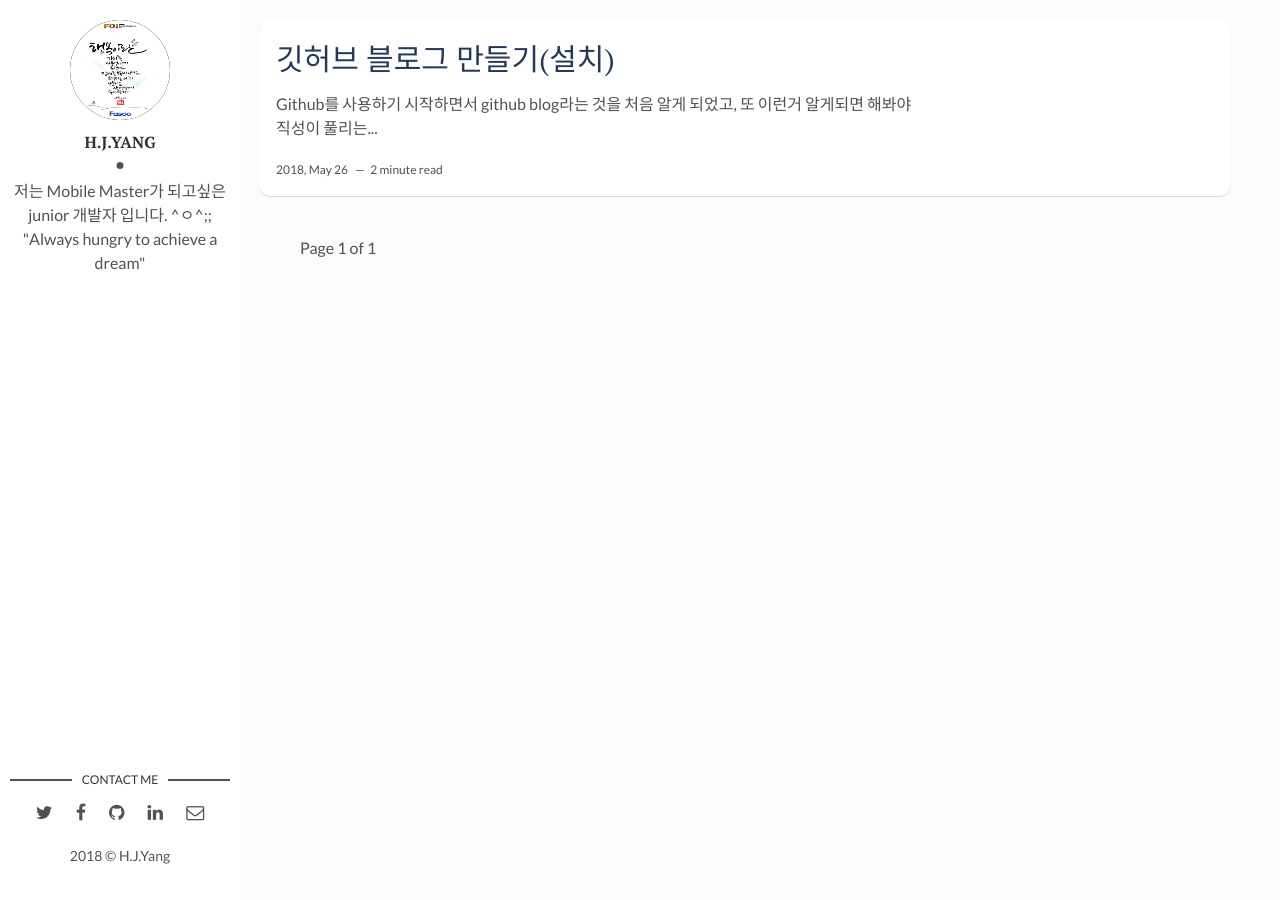
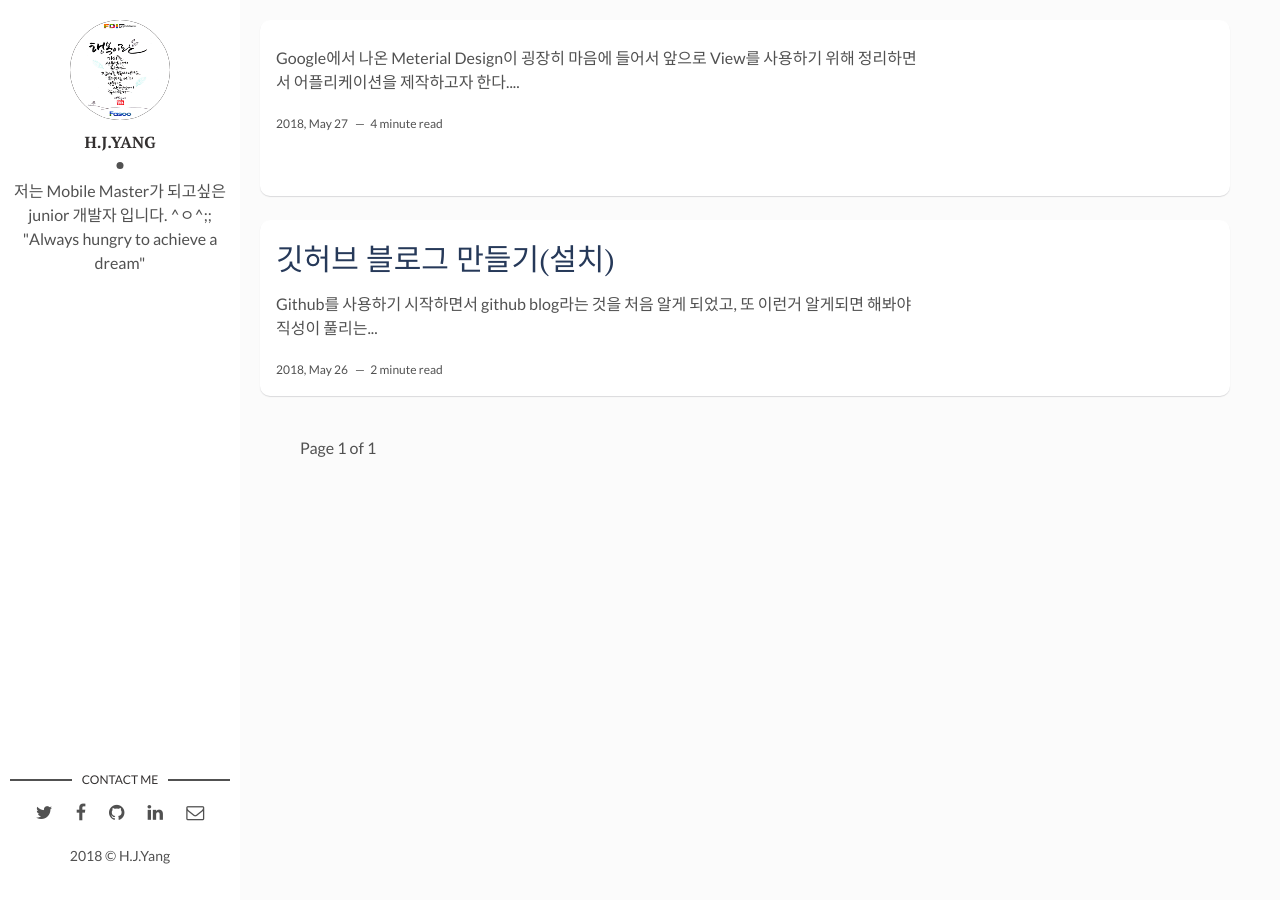
Before and after one commit to youngyhj92/youngyhj92.github.io, a Jekyll site: the page built from index.html, in a window 1280 px wide. Built offline with Jekyll 4.4.1, drawn with Linux system fonts in a browser that asks for light colours; the list of posts is cut into pages by our own code; part of the change alters nothing that is shown.

Commit message:
Android CardView Upload

```diff
--- a/_config.yml
+++ b/_config.yml
@@ -19,7 +19,7 @@ social-linkedin: # add your Linkedin handle
 social-email: makellan1926@gmail.com # add your Email address
 
 # Disqus
-discus-identifier: Mr.Yang # add your discus identifier
+discus-identifier: mr-brown # add your discus identifier
 
 #Timezone
 timezone: KR
--- /dev/null
+++ b/_posts/2018-05-27-CardView.markdown
@@ -0,0 +1,170 @@
+---
+layout: post
+title: [Android-Meterial Design]1. CardView
+date: 2018-05-27 22:00:00 +0900
+description: How to make CardView # Add post description (optional)
+img: cardview.png# Add image post (optional)
+tags: [Android, View, Meterial Design] # add tag
+---
+Google에서 나온 Meterial Design이 굉장히 마음에 들어서 앞으로 View를 사용하기 위해 정리하면서 어플리케이션을 제작하고자 한다. 한 프로젝트에 모든 디자인을 담아보고 싶은데 될지는 잘 모르겠다. 최대한 분류해 보고자 한다.
+그 첫번째로 제일 만들어보고 싶었던 CardView를 제작해 보고자 한다.
+
+## CardView 작동 원리
+CardView는 support.v7.widget에 포함된 라이브러리이다. 리스트를 사용할 때 아이템들을 카드 형식으로 활용한다.
+CardView는 FrameLayout 클래스의 확장 형태로 둥근 모서리, 배경, 그림자가 추가된 레이아웃이다.
+일반적으로 Cardview는 리스트 형태로 View에 대해 재사용이 가능한 RecyclerView에 사용된다.
+RecyclerView => CardView => RelativeLayout => TextView, ImageView
+
+## 구현 - Gradle
+CardView를 활용하려면 implementation을 수행해야 한다.
+{% highlight gradle%}
+app.gradle
+ implementation 'com.android.support:recyclerview-v7:27.1.1'
+{% endhighlight %}
+
+## 구현 - Item.java
+viewholder를 활용하기 위해서는 Item을 설정해 주어야 한다.
+카드 하나에 필요한 image, Title, 등등의 부분들을 적어준다.
+
+## 구현 - RecyclerAdapter.java
+
+{% highlight java%}
+public class RecyclerAdapter extends RecyclerView.Adapter<RecyclerAdapter.ViewHolder>  {
+
+Context context;
+List<Item> items;
+int item_layout;
+
+public RecyclerAdapter(Context context, List<Item> items, int item_layout)  {
+this.context = context;
+this.items = items;
+this.item_layout = item_layout;
+}
+
+
+@Override
+public ViewHolder onCreateViewHolder(ViewGroup parent, int viewType) {
+View view = LayoutInflater.from(parent.getContext()).inflate(R.layout.item_cardview, null);
+return new ViewHolder(view);
+}
+
+@Override
+public void onBindViewHolder(ViewHolder holder, int position) {
+final Item item = items.get(position);
+Drawable drawable = ContextCompat.getDrawable(context, item.getImage());
+holder.image.setBackground(drawable);
+holder.title.setText(item.getTitle());
+holder.cardView.setOnClickListener(new View.OnClickListener() {
+
+@Override
+public void onClick(View v) {
+Toast.makeText(context, item.getTitle(), Toast.LENGTH_LONG).show();
+}
+});
+}
+
+@Override
+public int getItemCount() {
+return this.items.size();
+}
+
+public class ViewHolder extends RecyclerView.ViewHolder  {
+ImageView image;
+TextView title;
+CardView cardView;
+
+public ViewHolder(View itemView)  {
+super(itemView);
+image = (ImageView) itemView.findViewById(R.id.image);
+title = (TextView) itemView.findViewById(R.id.title);
+cardView = (CardView) itemView.findViewById(R.id.cardview);
+}
+}
+
+}
+{% endhighlight %}
+
+## 구현 - MainActivity.java
+{% highlight java%}
+public class CardViewActivity extends AppCompatActivity {
+
+final int ITEM_SIZE = 5;
+
+@Override
+protected void onCreate(Bundle savedInstanceState) {
+super.onCreate(savedInstanceState);
+setContentView(R.layout.activity_card_view);
+
+RecyclerView recyclerView = (RecyclerView) findViewById(R.id.recyclerview);
+LinearLayoutManager layoutManager = new LinearLayoutManager(getApplicationContext());
+recyclerView.setHasFixedSize(true);
+recyclerView.setLayoutManager(layoutManager);
+
+List<Item> items = new ArrayList<>();
+Item[] item = new Item[ITEM_SIZE];
+item[0] = new Item(R.drawable.a, "test#1");
+item[1] = new Item(R.drawable.b, "test#2");
+item[2] = new Item(R.drawable.c, "test#3");
+item[3] = new Item(R.drawable.d, "test#4");
+item[4] = new Item(R.drawable.e, "test#5");
+
+for(int i = 0; i< ITEM_SIZE; i++)  {
+items.add(item[i]);
+}
+
+recyclerView.setAdapter(new RecyclerAdapter(getApplicationContext(), items, R.layout.activity_card_view));
+}
+}
+{% endhighlight %}
+
+## 구현 - item_cardview.xml
+{% highlight xml %}
+<?xml version="1.0" encoding="utf-8"?>
+<LinearLayout
+android:layout_width="match_parent"
+android:layout_height="match_parent"
+android:orientation="vertical">
+
+<android.support.v7.widget.CardView <!--CardView 작성 : 안에 들어갈 내용 작성-->
+android:id="@+id/cardview"
+android:layout_height="wrap_content"
+android:layout_width="match_parent"
+android:layout_margin="5dp"
+card_view:cardCornerRadius="5dp">
+<LinearLayout
+android:layout_width="match_parent"
+android:layout_height="match_parent"
+android:orientation="vertical">
+
+<ImageView
+android:id="@+id/image"
+android:layout_width="match_parent"
+android:layout_height="210dp" />
+
+<TextView
+android:id="@+id/title"
+android:layout_width="match_parent"
+android:layout_height="wrap_content"
+android:padding="10dp"
+android:text="test" />
+</LinearLayout>
+</android.support.v7.widget.CardView>
+
+</LinearLayout>
+{%endhighlight %}
+
+## 구현 - activity_main.xml
+{% highlight xml %}
+<RelativeLayout
+android:layout_width="match_parent"
+android:layout_height="match_parent"
+tools:context=".CardView.CardViewActivity">
+
+<android.support.v7.widget.RecyclerView <!-- RecyclerView로 작성-->
+android:id="@+id/recyclerview"
+android:layout_width="match_parent"
+android:layout_height="match_parent">
+
+</android.support.v7.widget.RecyclerView>
+</RelativeLayout>
+{% endhighlight %}
```
Also changed, not shown: assets/img/cardview.png (added), 2 other files.
